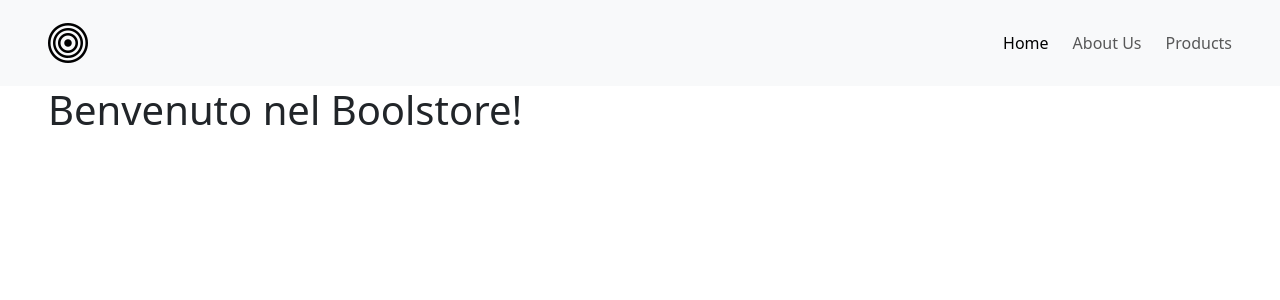
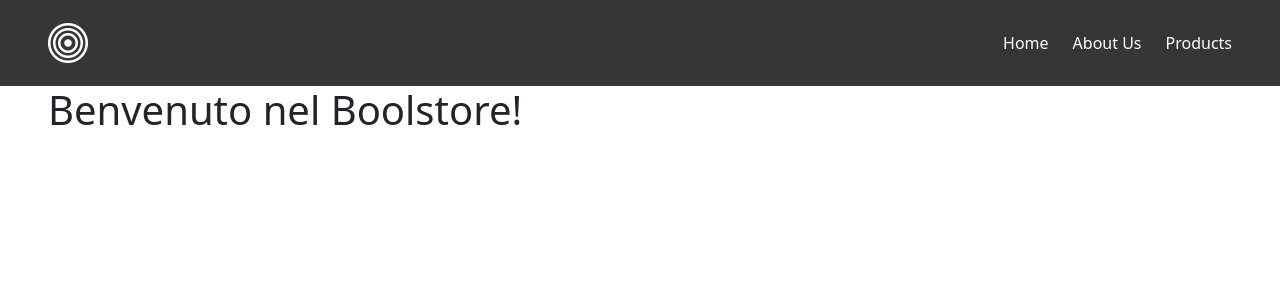
Before and after one commit to gabrielemarchesano/react-router, a React (Vite) app: page / in a window 1280 px wide. Shown: the top 300 px of the page. Built offline with nearby package versions, Linux system fonts and the light colour scheme.

Commit message:
style products list

```diff
--- a/src/components/Navbar.jsx
+++ b/src/components/Navbar.jsx
@@ -22,15 +22,15 @@ export default function Navbar() {
 
   return (
     <>
-      <nav className="navbar bg-body-tertiary">
+      <nav className="navbar">
         <div className="container-fluid px-5">
-          <NavLink className="navbar-brand" to="/"><i className="bi bi-bullseye fs-1"></i></NavLink>
+          <NavLink className="navbar-brand text-white" to="/"><i className="bi bi-bullseye fs-1 link"></i></NavLink>
           <div className="items">
             <ul className="navbar-nav flex-row gap-4">
               {
                 linkItems.map((item) => (
                   <li className="nav-item" key={item.id}>
-                    <NavLink className="nav-link" aria-current="page" to={item.path}>{item.body}</NavLink>
+                    <NavLink className="nav-link link text-white" aria-current="page" to={item.path}>{item.body}</NavLink>
                   </li>
                 ))
               }
--- a/src/index.css
+++ b/src/index.css
@@ -1,5 +1,13 @@
 @import url("bootstrap");
 @import url("bootstrap-icons");
+
+html{
+  height: 100vh;
+}
+
+.navbar{
+  background-color: #363636;
+}
 
 .product-image{
   width: 200px;
@@ -8,4 +16,19 @@
 
 .card{
   height: 100%;
+  background-color: #46464c;
+  color: white;
+  border: solid 1px #363636;
 }
+
+.card-header{
+  background-color: #363636;
+}
+
+.link:hover{
+  color: #030530;
+}
+
+.active{
+  border-bottom: white;
+}
--- a/src/pages/ProductsPage.jsx
+++ b/src/pages/ProductsPage.jsx
@@ -24,7 +24,7 @@ export default function ProductsPage() {
             products.map((product) => (
               <li className="list-unstyled" key={product.id}>
                 <div className="card">
-                  <div className="card-header d-flex p-0 align-items-center">
+                  <div className="card-header d-flex p-0 align-items-center rounded">
                     <div className="px-3 py-4">
                       <img src={product.image} alt="" className="card-img-top product-image" />
                     </div>
```
